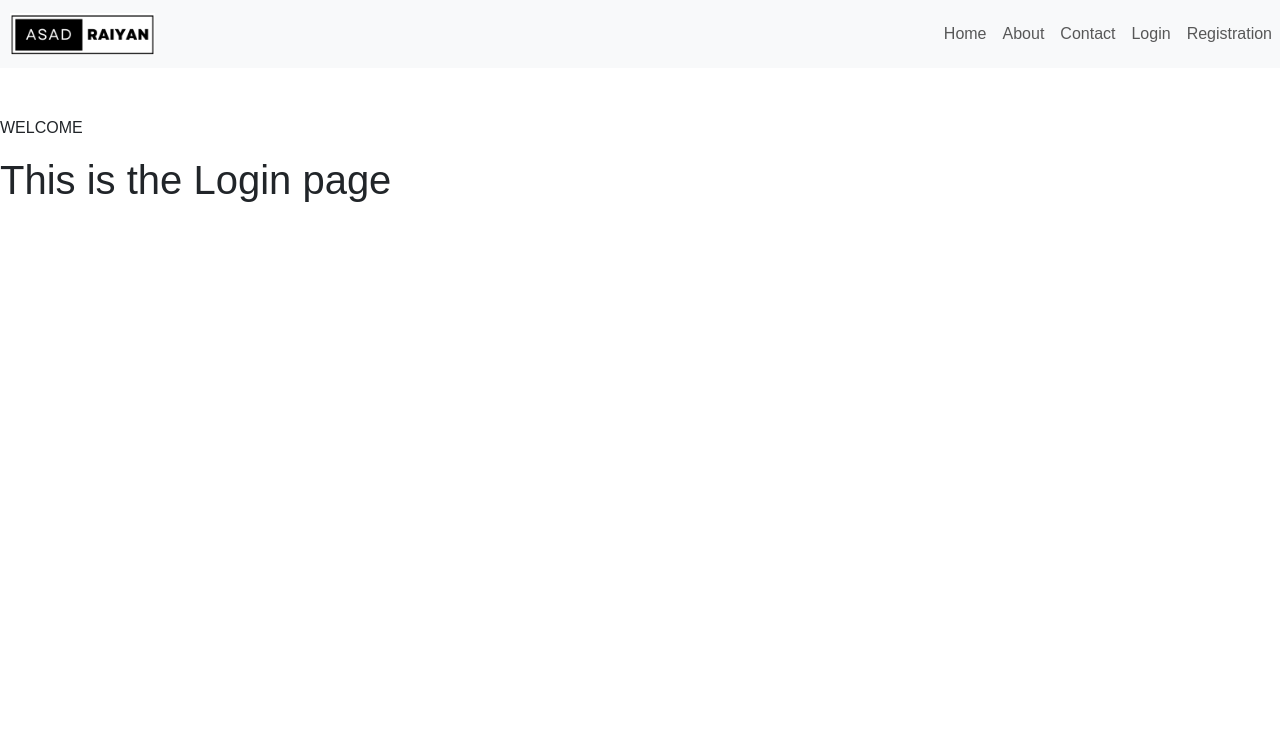
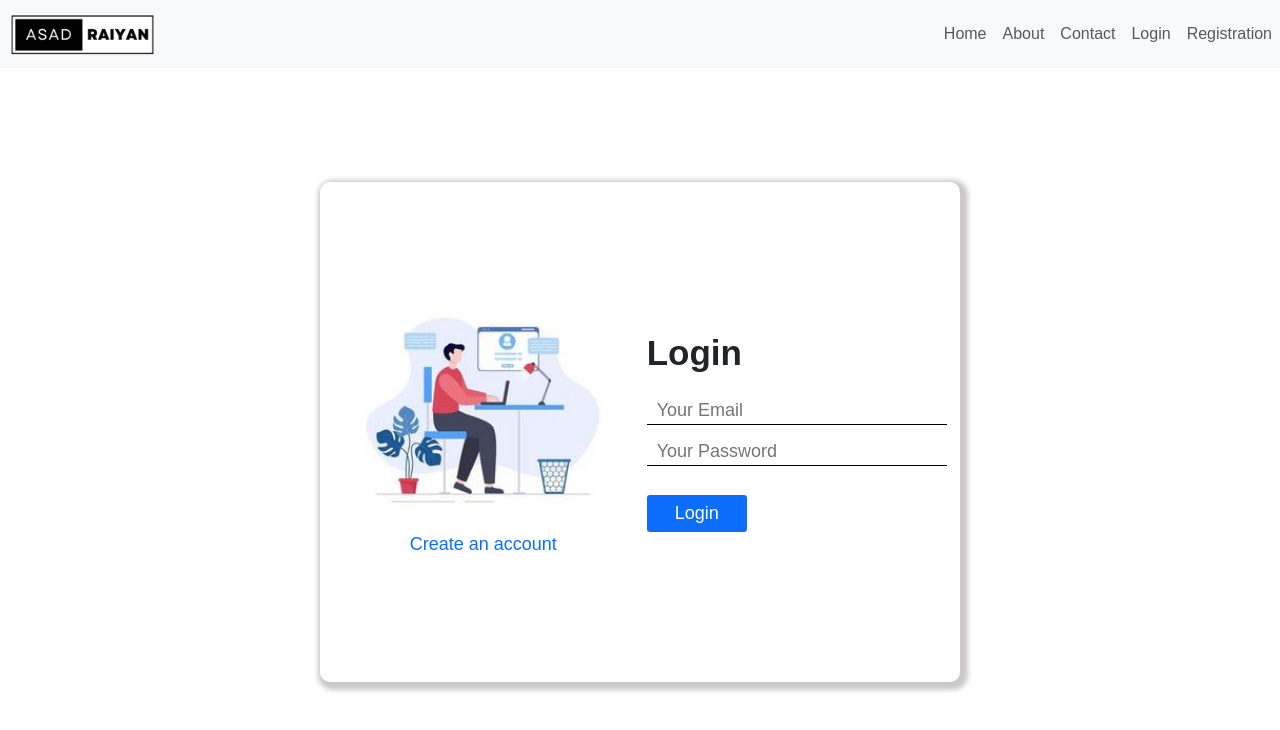
Before and after one commit to asadraiyan/mern-stack, a React (Create React App) app in the folder client/: page /Login in a window 1280 px wide. Shown: the top 730 px of the page. Built offline with nearby package versions, Linux system fonts and the light colour scheme; the HTML template or start-up script is replaced by a standard one; a web font is replaced by a local one.

Commit message:
created login page

```diff
--- a/client/src/App.css
+++ b/client/src/App.css
@@ -88,3 +88,20 @@
   color: #0d6efd;
   font-size: 18px;
 }
+.login-content{
+  /* border: 2px solid red; */
+  width: 300px;
+  height: 200px;
+  display: flex;
+  flex-direction: column;
+  justify-content: center;
+  /* align-items: center; */
+}
+.login-form{
+  /* border: 2px solid orange; */
+  height: 142px;
+  display: flex;
+  flex-direction: column;
+  justify-content: space-between;
+  margin-top: 15px;
+}
--- a/client/src/Components/Login.js
+++ b/client/src/Components/Login.js
@@ -1,11 +1,42 @@
 import React from 'react'
+import Loginimg from "../Components/Images/login-img.jpg"
+import { Link } from "react-router-dom";
 
 const Login = () => {
   return (
-    <div>
-        <p className="pt-5">WELCOME</p>
-      <h1>This is the Login page </h1>
-    </div>
+    <>
+      <section className="signup-container">
+        <div className="signup-box">
+        <div className="signup-img">
+          <figure>
+            <img src={Loginimg} alt="Loginimg"  className="signup-pic"/>
+          </figure>
+          <Link to="/Signup" className="already">Create an account</Link>
+            </div>
+          <div className="login-content">
+            <h2 className="title">Login</h2>
+            <form className="login-form">
+              <div className="input-form">
+                <label htmlFor="email">
+                  <i class="zmdi zmdi-email material-icons-name"></i>
+                </label>
+                <input type="email" name="email" className="input-field" autoComplete="off" placeholder="Your Email" />
+              </div>
+              <div className="input-form">
+                <label htmlFor="password">
+                  <i class="zmdi zmdi-lock material-icons-name"></i>
+                </label>
+                <input type="password" name="password" className="input-field" autoComplete="off" placeholder="Your Password" />
+              </div>
+              <div className="button">
+                <input type="submit" name="signup" className="submit-btn" value= "Login" />
+              </div>
+            </form>
+          </div>
+
+        </div>
+      </section>
+    </>
   )
 }
 
--- a/client/src/Components/Signup.js
+++ b/client/src/Components/Signup.js
@@ -36,13 +36,13 @@ const Signup = () => {
               </div>
               <div className="input-form">
                 <label htmlFor="password">
-                  <i class="zmdi zmdi-account material-icons-name"></i>
+                  <i class="zmdi zmdi-lock material-icons-name"></i>
                 </label>
                 <input type="password" name="password" className="input-field" autoComplete="off" placeholder="Your Password" />
               </div>
               <div className="input-form">
                 <label htmlFor="confirmpassword">
-                  <i class="zmdi zmdi-account material-icons-name"></i>
+                  <i class="zmdi zmdi-lock material-icons-name"></i>
                 </label>
                 <input type="password" name="confirmPassword" className="input-field" autoComplete="off" placeholder="Confirm Your Password" />
               </div>
```
Also changed, not shown: client/src/Components/Images/login-img.jpg (added).
